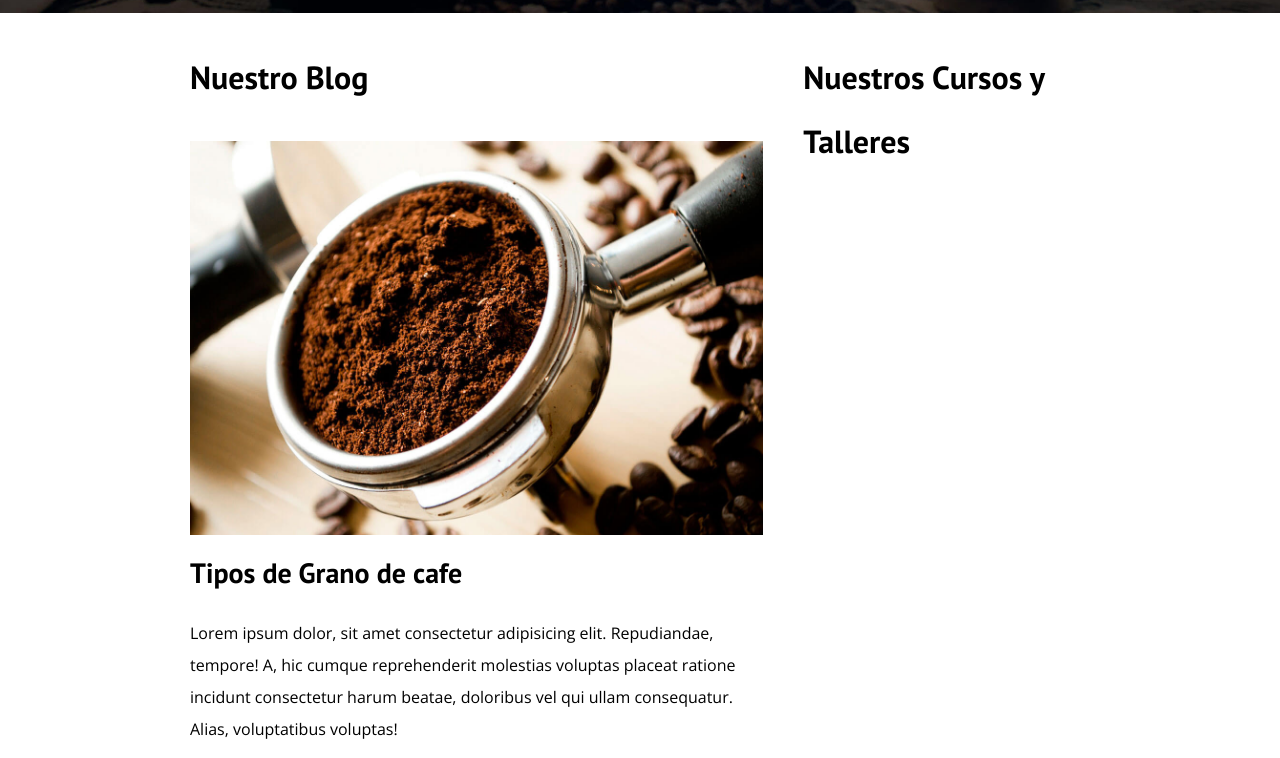
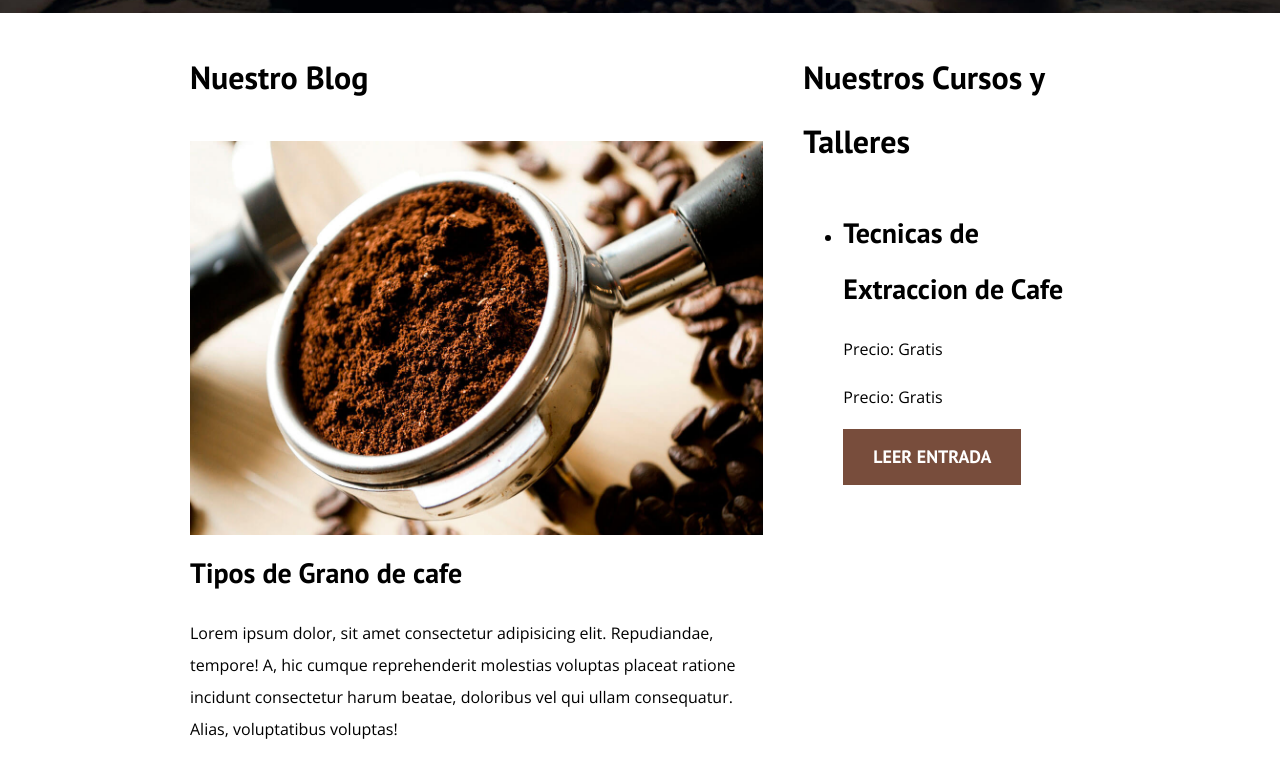
Before and after one commit to patxiarana/BLOG-CAFE, a plain HTML site: page index.html in a window 1280 px wide. Shown: the part 737-1495 px from the top of the page. Drawn offline with nearby package versions, Linux system fonts and the light colour scheme.

Commit message:
finalized blog-creating side bar

```diff
--- a/css/style.css
+++ b/css/style.css
@@ -4,6 +4,7 @@
 
     --primario:#784D3C;
     --blanco:#ffffff;
+    --gris:#e1e1e1;
     --negro:#000000;
 }
 
@@ -136,3 +137,37 @@ font-weight: 400;
         column-gap: 4rem;
     }
 }
+
+.entrada {
+border-bottom: 1px solid var(--gris);
+margin-bottom: 2rem;
+}
+
+.entrada:last-of-type {
+border: none;
+margin-bottom: 0;
+}
+
+.boton {
+    display: block;
+    font-family: var(--fuenteHeding);
+    color: var(--blanco);
+    text-align: center;
+    padding: 1rem 3rem;
+    font-size: 1.8rem;
+    text-transform: uppercase;
+    font-weight: 700;
+    margin-bottom: 2rem;
+}
+@media (min-width:768px) {
+    .boton {
+        display: inline-block;
+    }
+}
+.boton--primario {
+    background-color: var(--negro);
+}
+
+.boton--secundario {
+    background-color: var(--primario);
+}
--- a/index.html
+++ b/index.html
@@ -70,7 +70,23 @@
                 </div>
             </article>
         </main>
-        <aside class="sidebar"><h3>Nuestros Cursos y Talleres</h3></aside>
+        <aside class="sidebar"><h3>Nuestros Cursos y Talleres</h3>
+
+            <ul class="cursos">
+                <li class="widget-curso">
+                <h4 class="no-margin">Tecnicas de Extraccion de Cafe</h4>
+                <p class="widget-curso__lebel">Precio:
+                    <span class="widget-curso__info">Gratis</span>
+                </p>
+                <p class="widget-curso__lebel">Precio:
+                    <span class="widget-curso__info">Gratis</span>
+                </p>
+                <a href="entrada.html" class="boton boton--secundario">Leer entrada</a>
+                </li>
+            </ul>
+
+
+        </aside>
     </div>
 </body>
 </html>
```
